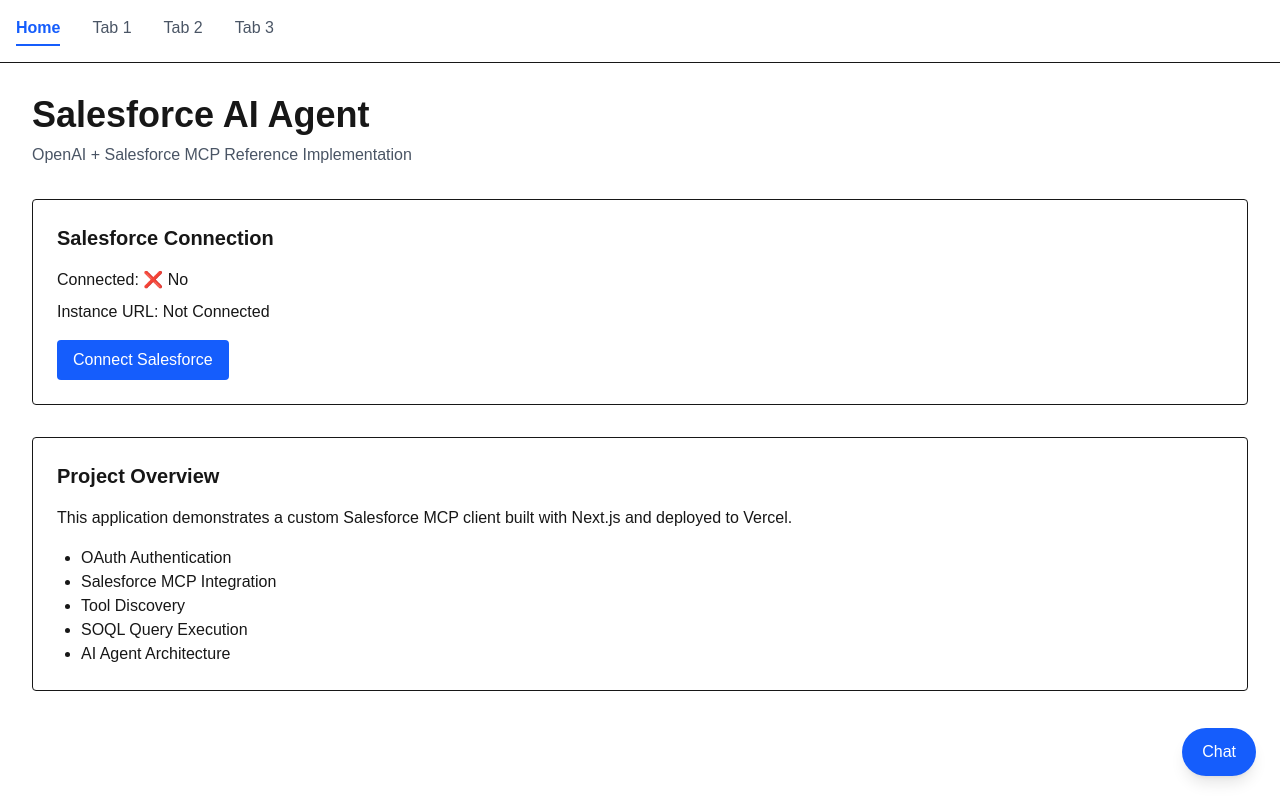
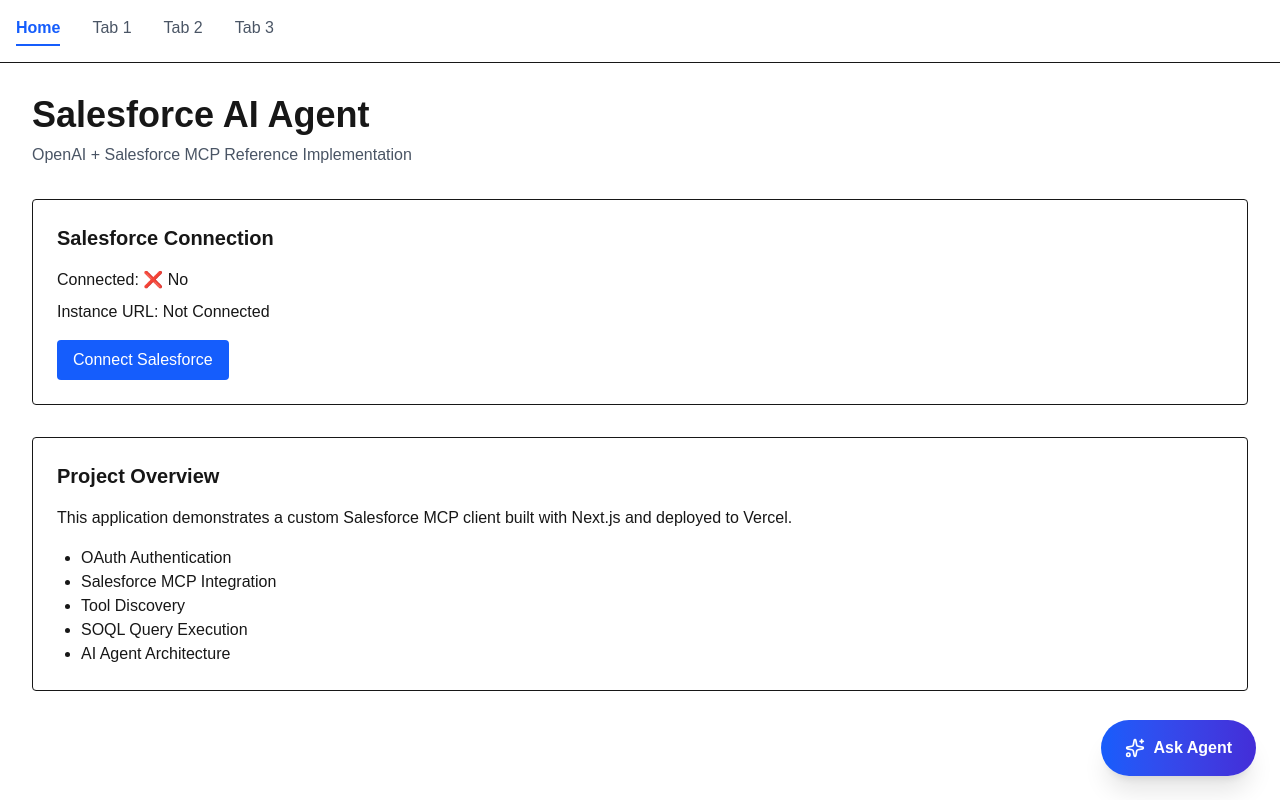
Before and after one commit to raj-rao/salesforce-ai-agent, a Next.js app: page / in a window 1280 px wide. Built offline with nearby package versions, Linux system fonts and the light colour scheme; no server answers.

Commit message:
Enhance AI chat button with Ask Piper branding

```diff
--- a/components/ChatDrawer.tsx
+++ b/components/ChatDrawer.tsx
@@ -1,42 +1,47 @@
 "use client";
 
 import { useState } from "react";
+import { Sparkles } from "lucide-react";
 import ChatPanel from "./ChatPanel";
 
 export default function ChatDrawer() {
-  const [isOpen, setIsOpen] =
-    useState(false);
+  const [isOpen, setIsOpen] = useState(false);
 
   return (
     <>
       {!isOpen && (
         <button
-          onClick={() =>
-            setIsOpen(true)
-          }
+          onClick={() => setIsOpen(true)}
           className="
             fixed
             bottom-6
             right-6
             z-50
+            flex
+            items-center
+            gap-2
             rounded-full
-            bg-blue-600
-            px-5
-            py-3
+            bg-gradient-to-r
+            from-blue-600
+            to-indigo-700
+            px-6
+            py-4
             text-white
-            shadow-lg
-            hover:bg-blue-700
+            font-semibold
+            shadow-xl
+            hover:scale-105
+            transition
+            duration-200
           "
         >
-          Chat
+          <Sparkles size={20} />
+          <span>Ask Agent</span>
         </button>
       )}
 
       {isOpen && (
         <ChatPanel
-          onClose={() =>
-            setIsOpen(false)
-          }
+          onClose={() => setIsOpen(false)}
         />
       )}
     </>
--- a/package.json
+++ b/package.json
@@ -10,6 +10,7 @@
   },
   "dependencies": {
     "@modelcontextprotocol/sdk": "^1.29.0",
+    "lucide-react": "^1.17.0",
     "next": "16.2.7",
     "openai": "^6.42.0",
     "react": "19.2.4",
```
Also changed, not shown: 1 other file (tests, documents, lock files or other folders).
